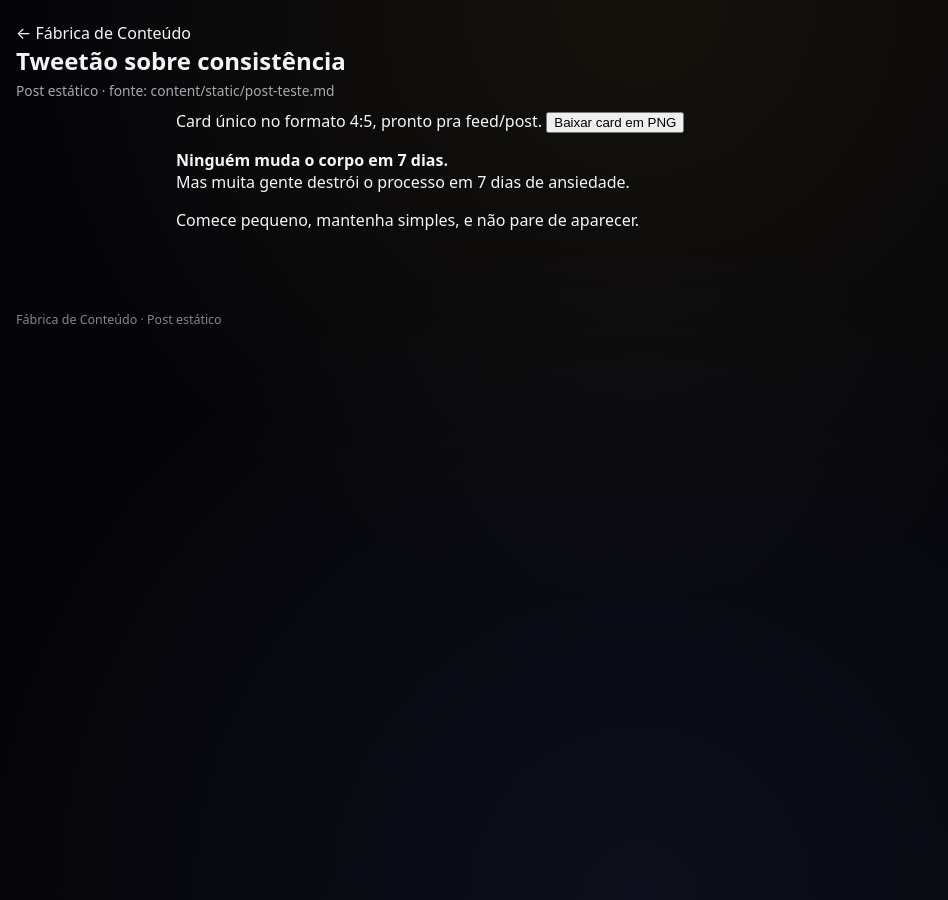
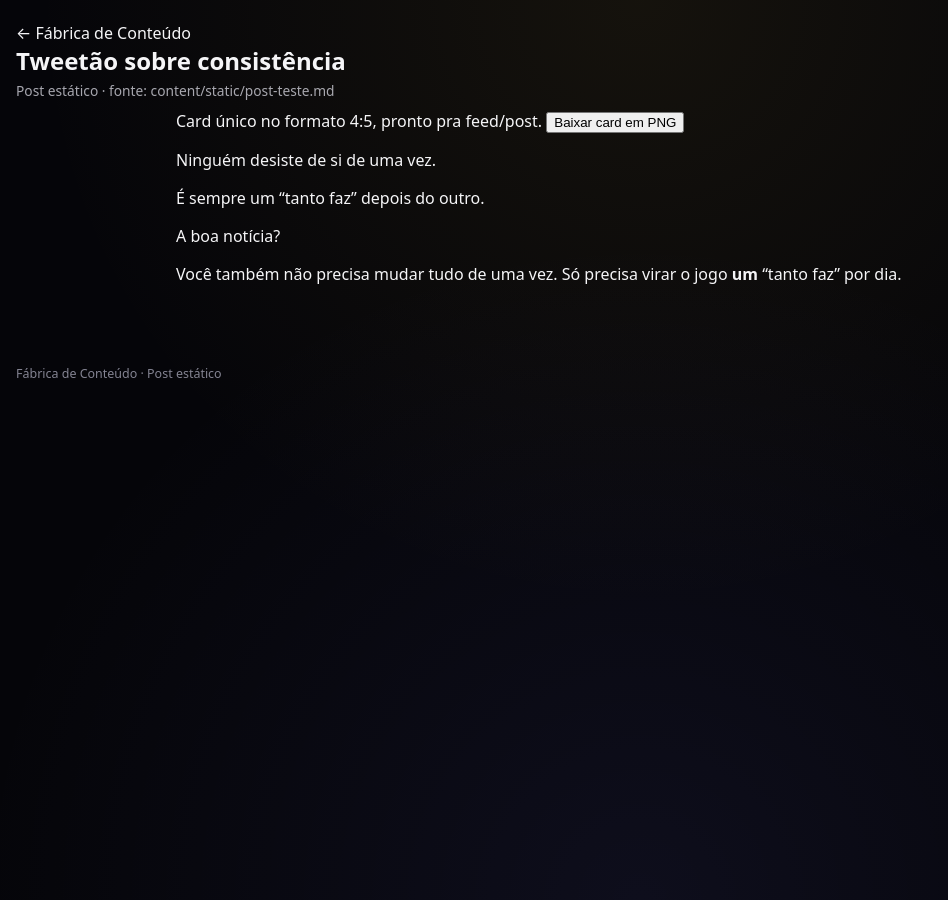
Before and after one commit to mbritodowglas-collab/fabrica-conteudo, a Jekyll site: the page built from content/static/post-teste.md, in a window 1280 px wide. Shown: the whole page, without its empty margins (0-948 px from the left). Built offline with Jekyll 4.4.1, drawn with Linux system fonts in a browser that asks for light colours.

Commit message:
Atualizar o post-teste.md

```diff
--- a/content/static/post-teste.md
+++ b/content/static/post-teste.md
@@ -1,8 +1,15 @@
 ---
+layout: static
 title: "Tweetão sobre consistência"
+autor_nome: "Márcio Dowglas"
+autor_handle: "@mdpersonal"
+contexto: "Consistência no treino e na alimentação"
 ---
 
-**Ninguém muda o corpo em 7 dias.**
-Mas muita gente destrói o processo em 7 dias de ansiedade.
+Ninguém desiste de si de uma vez.
 
-Comece pequeno, mantenha simples, e não pare de aparecer.
+É sempre um “tanto faz” depois do outro.
+
+A boa notícia?
+
+Você também não precisa mudar tudo de uma vez. Só precisa virar o jogo **um** “tanto faz” por dia.
```
